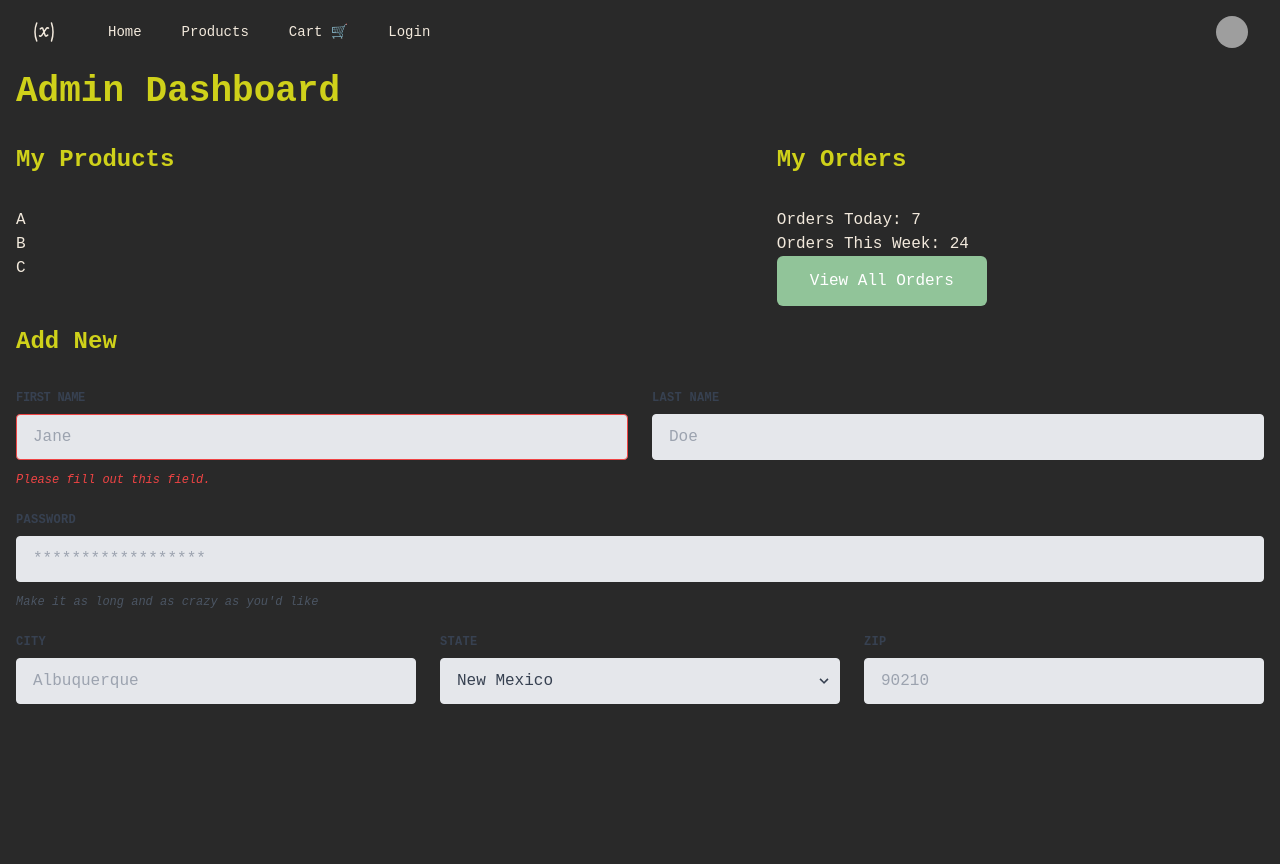
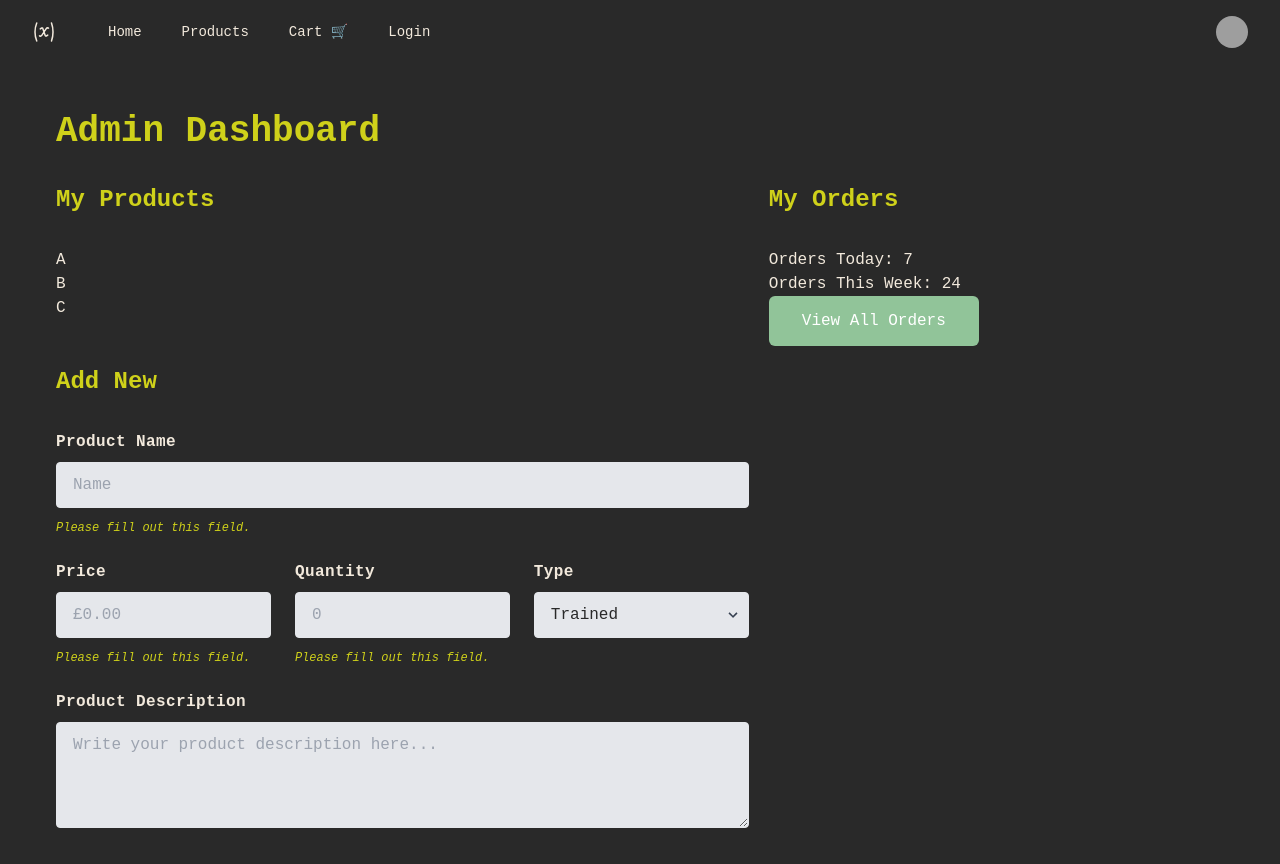
Before and after one commit to lukeconnolly2/Ai-Store, a React (Vite) app in the folder frontend/: page /admindash in a window 1280 px wide. Before the commit the page ends 800 px from the top, so only its background shows below. Built offline with nearby package versions, Linux system fonts and the light colour scheme; grey boxes are pictures that could not be loaded.

Commit message:
Cleaning up admin new-product form

```diff
--- a/frontend/src/pages/AdminDash.jsx
+++ b/frontend/src/pages/AdminDash.jsx
@@ -3,6 +3,7 @@ import {Link} from "react-router-dom"
 export default function AdminDash() {
     return (
         <>
+          <div className="px-5 md:px-10 pt-10">
             <h1 className="inline-block pb-8 font text-2xl font-bold text-alt sm:text-4xl">Admin Dashboard</h1>
               <div className="grid grid-cols-1 md:grid-cols-5 gap-5">
                   <div className="col-span-1 md:col-span-3">
@@ -23,64 +24,64 @@ export default function AdminDash() {
                       </div>
                       <Link to="/products" class="h-fit inline-block rounded-md border border-transparent bg-secondary py-3 px-8 text-center font-medium text-white hover:bg-secondary">View All Orders</Link>
                   </div>
-                <div className="col-span-1 md:col-span-5">
+                  {/* Name -> new-product-name
+                      Price -> new-product-price
+                      Quantity -> new-product-quantity
+                      Type -> new-product-type
+                      Description -> new-product-description*/}
+                  <div className="col-span-1 md:col-span-3">
                       <h2 className="inline-block pb-8 font text-xl font-bold text-alt sm:text-2xl">Add New</h2>
                       <form class="w-full">
                       <div class="flex flex-wrap -mx-3 mb-6">
-                      <div class="w-full md:w-1/2 px-3 mb-6 md:mb-0">
-                        <label class="block uppercase tracking-tight text-gray-700 text-xs font-bold mb-2" for="grid-first-name">
-                          First Name
+                        <div class="w-full px-3">
+                          <label class="block tracking-wide font-bold mb-2" for="new-product-name">
+                            Product Name
                           </label>
-                        <input class="appearance-none block w-full bg-gray-200 text-gray-700 border border-red-500 rounded py-3 px-4 mb-3 leading-tight focus:outline-none focus:bg-white" id="grid-first-name" type="text" placeholder="Jane" />
-                        <p class="text-red-500 text-xs italic">Please fill out this field.</p>
-                      </div>
-                      <div class="w-full md:w-1/2 px-3">
-                        <label class="block uppercase tracking-wide text-gray-700 text-xs font-bold mb-2" for="grid-last-name">
-                          Last Name
-                        </label>
-                        <input class="appearance-none block w-full bg-gray-200 text-gray-700 border border-gray-200 rounded py-3 px-4 leading-tight focus:outline-none focus:bg-white focus:border-gray-500" id="grid-last-name" type="text" placeholder="Doe" />
+                          <input class="appearance-none block w-full bg-gray-200 text-bgdark border border-gray-200 rounded py-3 px-4 mb-3 leading-tight focus:outline-none focus:bg-white" id="new-product-name" type="text" placeholder="Name" />
+                          <p class="text-alt text-xs italic">Please fill out this field.</p>
                         </div>
                       </div>
                       <div class="flex flex-wrap -mx-3 mb-6">
-                      <div class="w-full px-3">
-                        <label class="block uppercase tracking-wide text-gray-700 text-xs font-bold mb-2" for="grid-password">
-                          Password
+                      <div class="w-full md:w-1/3 px-3 mb-6 md:mb-0">
+                          <label class="block tracking-wide font-bold mb-2" for="new-product-price">
+                            Price
                           </label>
-                        <input class="appearance-none block w-full bg-gray-200 text-gray-700 border border-gray-200 rounded py-3 px-4 mb-3 leading-tight focus:outline-none focus:bg-white focus:border-gray-500" id="grid-password" type="password" placeholder="******************" />
-                        <p class="text-gray-600 text-xs italic">Make it as long and as crazy as you'd like</p>
-                      </div>
-                    </div>
-                    <div class="flex flex-wrap -mx-3 mb-2">
-                      <div class="w-full md:w-1/3 px-3 mb-6 md:mb-0">
-                        <label class="block uppercase tracking-wide text-gray-700 text-xs font-bold mb-2" for="grid-city">
-                          City
-                        </label>
-                        <input class="appearance-none block w-full bg-gray-200 text-gray-700 border border-gray-200 rounded py-3 px-4 leading-tight focus:outline-none focus:bg-white focus:border-gray-500" id="grid-city" type="text" placeholder="Albuquerque" />
+                          <input class="appearance-none block w-full bg-gray-200 text-bgdark border border-gray-200 rounded py-3 px-4 mb-3 leading-tight focus:outline-none focus:bg-white focus:border-gray-500" id="new-product-price" type="number" placeholder="£0.00" />
+                          <p class="text-alt text-xs italic">Please fill out this field.</p>
                         </div>
                         <div class="w-full md:w-1/3 px-3 mb-6 md:mb-0">
-                        <label class="block uppercase tracking-wide text-gray-700 text-xs font-bold mb-2" for="grid-state">
-                          State
+                          <label class="block tracking-wide font-bold mb-2" for="new-product-quantity">
+                            Quantity
+                          </label>
+                          <input class="appearance-none block w-full bg-gray-200 text-bgdark border border-gray-200 rounded py-3 px-4 mb-3 leading-tight focus:outline-none focus:bg-white focus:border-gray-500" id="new-product-quantity" type="number" placeholder="0" />
+                          <p class="text-alt text-xs italic">Please fill out this field.</p>
+                        </div>
+                        <div class="w-full md:w-1/3 px-3 mb-6 md:mb-0">
+                          <label class="block tracking-wide font-bold mb-2" for="new-product-type">
+                            Type
                           </label>
                           <div class="relative">
-                          <select class="block appearance-none w-full bg-gray-200 border border-gray-200 text-gray-700 py-3 px-4 pr-8 rounded leading-tight focus:outline-none focus:bg-white focus:border-gray-500" id="grid-state">
-                            <option>New Mexico</option>
-                            <option>Missouri</option>
-                            <option>Texas</option>
+                            <select class="block appearance-none w-full bg-gray-200 border border-gray-200 text-bgdark py-3 px-4 pr-8 rounded leading-tight focus:outline-none focus:bg-white focus:border-gray-500" id="new-product-type">
+                              <option>Trained</option>
+                              <option>Untrained</option>
                             </select>
                             <div class="pointer-events-none absolute inset-y-0 right-0 flex items-center px-2 text-gray-700">
                               <svg class="fill-current h-4 w-4" xmlns="http://www.w3.org/2000/svg" viewBox="0 0 20 20"><path d="M9.293 12.95l.707.707L15.657 8l-1.414-1.414L10 10.828 5.757 6.586 4.343 8z"/></svg>
                             </div>
                           </div>
                         </div>
-                      <div class="w-full md:w-1/3 px-3 mb-6 md:mb-0">
-                        <label class="block uppercase tracking-wide text-gray-700 text-xs font-bold mb-2" for="grid-zip">
-                          Zip
+                      </div>
+                      <div class="flex flex-wrap -mx-3 mb-6">
+                        <div class="w-full px-3">
+                          <label class="block tracking-wide  font-bold mb-2" for="new-product-description">
+                            Product Description
                           </label>
-                        <input class="appearance-none block w-full bg-gray-200 text-gray-700 border border-gray-200 rounded py-3 px-4 leading-tight focus:outline-none focus:bg-white focus:border-gray-500" id="grid-zip" type="text" placeholder="90210" />
+                          <textarea class="appearance-none block w-full bg-gray-200 text-bgdark border border-gray-200 rounded py-3 px-4 mb-3 leading-tight focus:outline-none focus:bg-white focus:border-gray-500" id="new-product-description" rows="4" placeholder="Write your product description here..."></textarea>
                         </div>
                       </div>
                     </form>
                   </div>
               </div>
+          </div>
         </>
     )};
```
Lines whose indentation alone changed are shown as unchanged.
